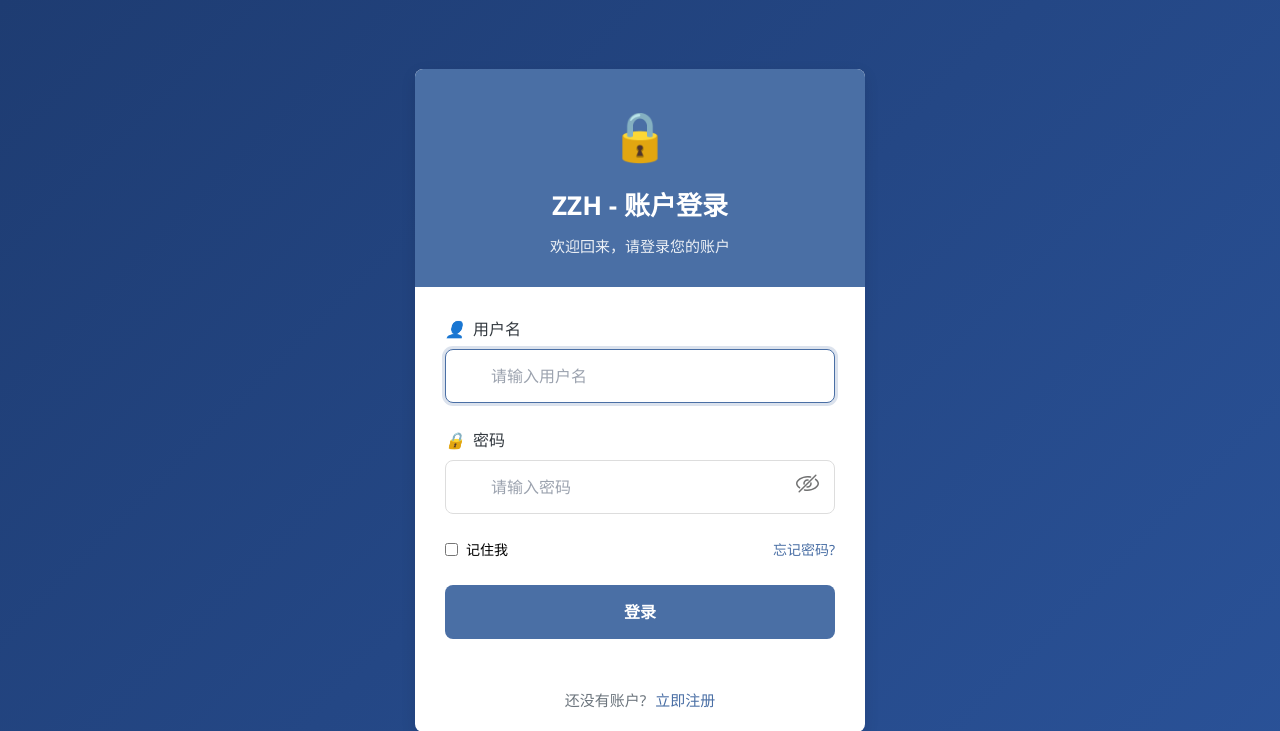
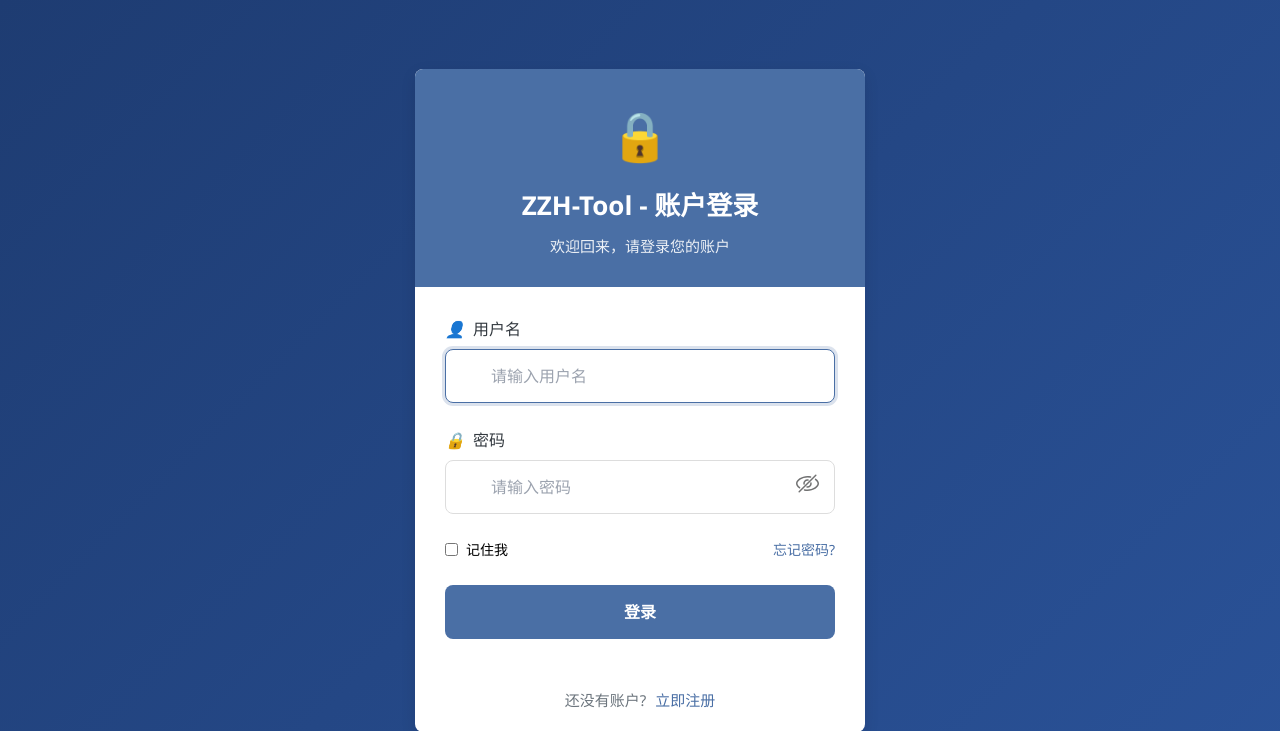
Before and after one commit to 393994653/ZZH-Tool, a Flask app: page /login in a window 1280 px wide. Shown: the top 731 px of the page. Run offline with Flask 3, Linux system fonts and the light colour scheme; some libraries are stand-ins or nearby versions.

```diff
--- a/templates/dashboard.html
+++ b/templates/dashboard.html
@@ -1,7 +1,7 @@
 {% extends 'base.html' %}
 
 {% block title %}
-  用户仪表盘
+  ZZH-Tool - 用户仪表盘
 {% endblock %}
 
 {% block styles %}
--- a/templates/login.html
+++ b/templates/login.html
@@ -1,6 +1,6 @@
 {% extends 'base.html' %}
 {% block title %}
-  登录
+  ZZH-Tool - 登录
 {% endblock %}
 
 {% block styles %}
@@ -11,7 +11,7 @@
   <div class="login-container">
     <div class="login-header">
       <div class="logo">🔒</div>
-      <h1>ZZH - 账户登录</h1>
+      <h1>ZZH-Tool - 账户登录</h1>
       <p>欢迎回来，请登录您的账户</p>
     </div>
 
```
